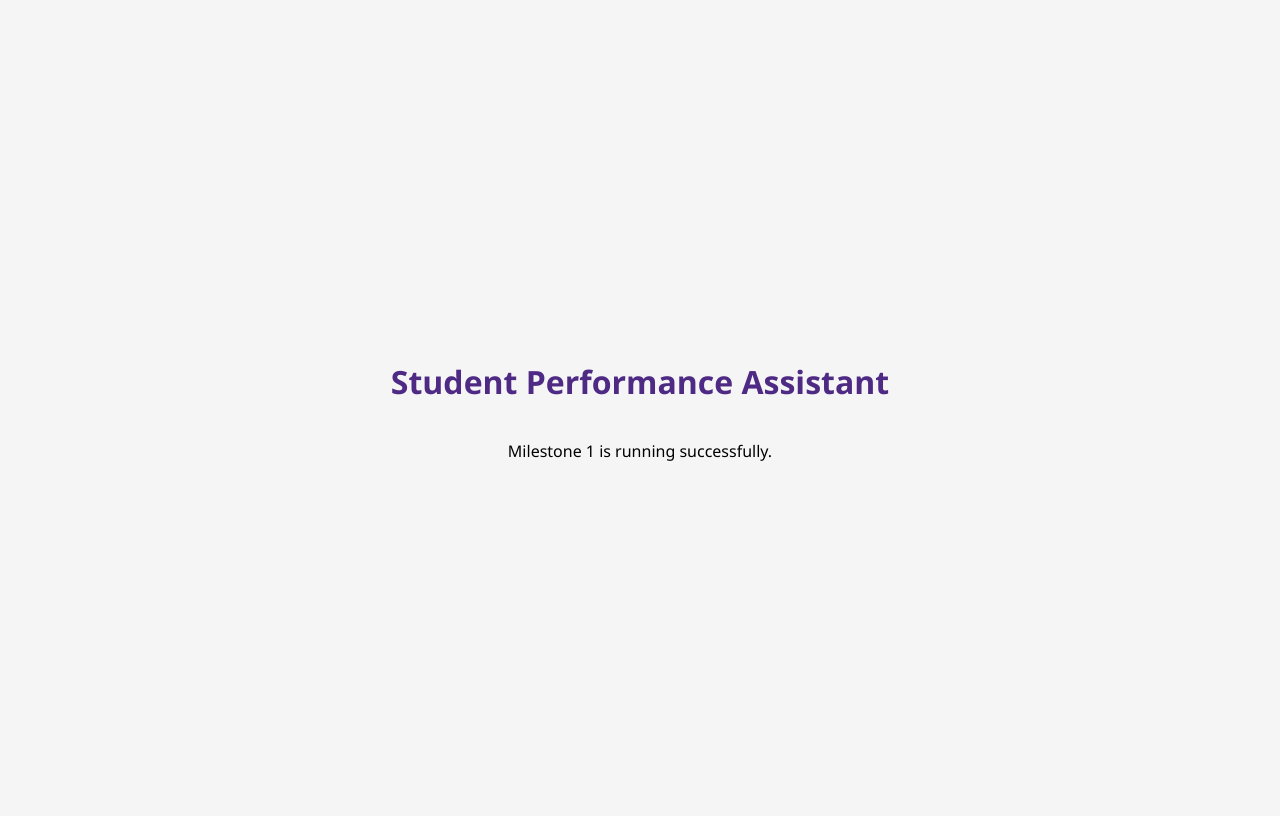
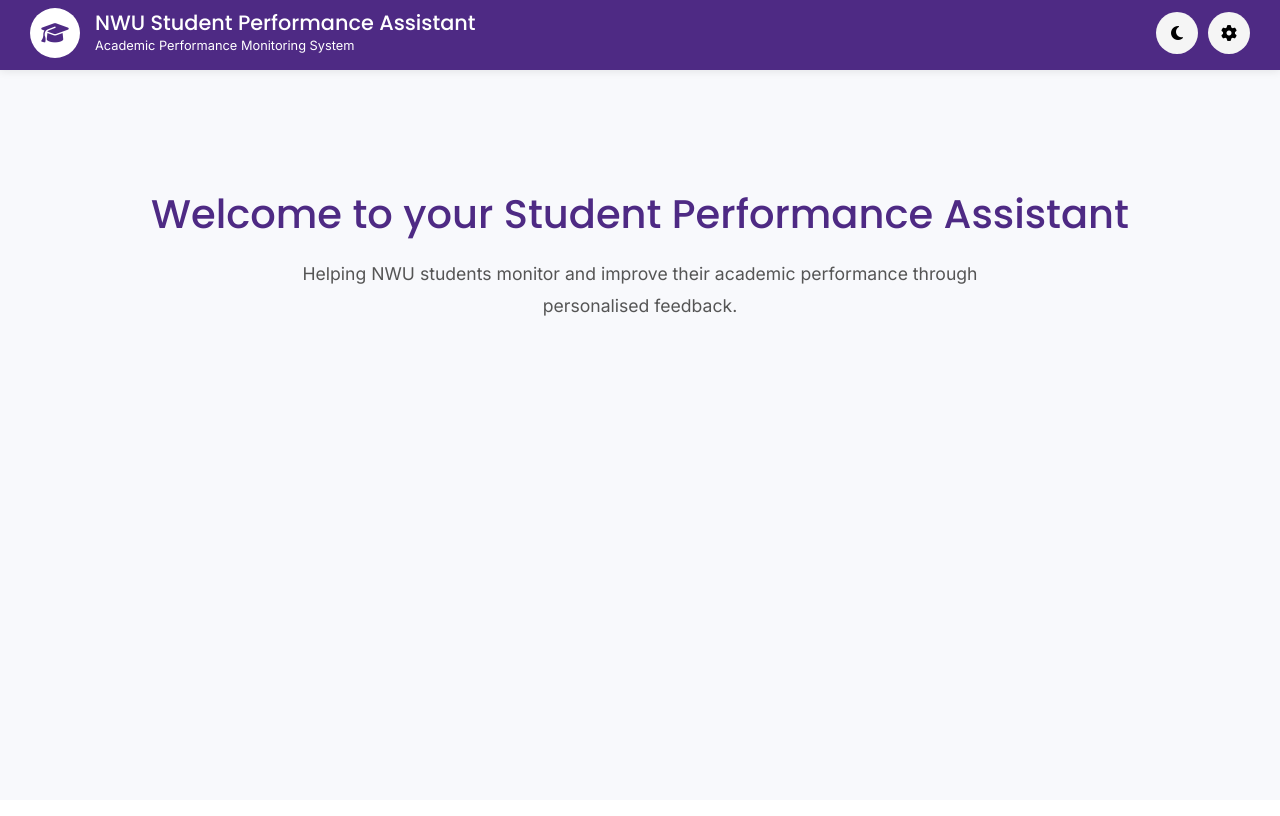
Before and after one commit to 45000794Ndlakuse/Student-Performance-Assistant, a Flask app: page / in a window 1280 px wide. After the commit the page ends 316 px from the top, so only its background shows below. Run offline with Flask 3, Linux system fonts and the light colour scheme.

Commit message:
Work of home page

```diff
--- a/frontend/static/css/base.css
+++ b/frontend/static/css/base.css
@@ -0,0 +1,45 @@
+/* ===========================
+   Global Styles
+=========================== */
+
+*{
+    margin:0;
+    padding:0;
+    box-sizing:border-box;
+}
+
+html{
+    scroll-behavior:smooth;
+}
+
+body{
+
+    font-family: "Inter", sans-serif;
+
+    background:#F8F9FC;
+
+    color:#2D3436;
+
+    min-height:100vh;
+
+}
+
+h1,h2,h3,h4,h5,h6{
+
+    font-family:"Poppins",sans-serif;
+
+}
+
+a{
+
+    text-decoration:none;
+
+    color:inherit;
+
+}
+
+button{
+
+    font-family:"Inter",sans-serif;
+
+}
--- a/frontend/static/css/layout.css
+++ b/frontend/static/css/layout.css
@@ -0,0 +1,47 @@
+/* ===========================
+   Layout
+=========================== */
+
+main{
+
+    width:100%;
+
+    max-width:1400px;
+
+    margin:auto;
+
+    padding:40px;
+
+}
+
+.welcome-section{
+
+    text-align:center;
+
+    padding:80px 20px;
+
+}
+
+.welcome-section h2{
+
+    font-size:2.5rem;
+
+    color:#4E2A84;
+
+    margin-bottom:20px;
+
+}
+
+.welcome-section p{
+
+    font-size:1.1rem;
+
+    color:#555;
+
+    max-width:700px;
+
+    margin:auto;
+
+    line-height:1.8;
+
+}
--- a/frontend/static/css/navbar.css
+++ b/frontend/static/css/navbar.css
@@ -0,0 +1,88 @@
+/* ===========================
+   Navigation Bar
+=========================== */
+
+.navbar {
+    position: sticky;
+    top: 0;
+
+    display: flex;
+    justify-content: space-between;
+    align-items: center;
+
+    padding: 0 30px;
+
+    height: 70px;
+
+    background:var(--primary);
+
+    box-shadow: 0 2px 8px rgba(0,0,0,0.08);
+
+    border-bottom: 4px solid #4E2A84;
+
+    z-index: 1000;
+}
+
+.navbar-left {
+    display: flex;
+    align-items: center;
+    gap: 15px;
+}
+
+.logo {
+    width: 50px;
+    height: 50px;
+
+    border-radius: 50%;
+
+    background: #ffffff;
+
+    color:var(--primary);
+
+    display: flex;
+    justify-content: center;
+    align-items: center;
+
+    font-size: 22px;
+}
+
+.title-group h1 {
+    margin: 0;
+
+    font-size: 1.3rem;
+
+    color: #ffffff;
+}
+
+.title-group p {
+    margin: 0;
+
+    font-size: 0.8rem;
+
+    color: #ffffff;
+}
+
+.navbar-right {
+    display: flex;
+    gap: 10px;
+}
+
+.icon-button {
+    width: 42px;
+    height: 42px;
+
+    border: none;
+
+    border-radius: 50%;
+
+    background: #f5f5f5;
+
+    cursor: pointer;
+
+    transition: 0.3s ease;
+}
+
+.icon-button:hover {
+    background: #4E2A84;
+    color: white;
+}
--- a/frontend/static/css/style.css
+++ /dev/null
@@ -1,23 +0,0 @@
-body{
-
-    background:#f5f5f5;
-
-    font-family:Segoe UI, sans-serif;
-
-    display:flex;
-
-    flex-direction:column;
-
-    justify-content:center;
-
-    align-items:center;
-
-    height:100vh;
-
-}
-
-h1{
-
-    color:#4E2A84;
-
-}
--- /dev/null
+++ b/frontend/static/css/variables.css
@@ -0,0 +1,21 @@
+:root{
+
+    --primary:#4E2A84;
+
+    --secondary:#6A49A5;
+
+    --accent:#F5B301;
+
+    --background:#F8F9FC;
+
+    --card:#FFFFFF;
+
+    --text:#2D3436;
+
+    --success:#27AE60;
+
+    --warning:#F39C12;
+
+    --danger:#E74C3C;
+
+}
--- a/frontend/templates/components/navbar.html
+++ b/frontend/templates/components/navbar.html
@@ -0,0 +1,28 @@
+<nav class="navbar">
+
+    <div class="navbar-left">
+
+        <div class="logo">
+            <i class="fa-solid fa-graduation-cap"></i>
+        </div>
+
+        <div class="title-group">
+            <h1>NWU Student Performance Assistant</h1>
+            <p>Academic Performance Monitoring System</p>
+        </div>
+
+    </div>
+
+    <div class="navbar-right">
+
+        <button class="icon-button">
+            <i class="fa-solid fa-moon"></i>
+        </button>
+
+        <button class="icon-button">
+            <i class="fa-solid fa-gear"></i>
+        </button>
+
+    </div>
+
+</nav>
--- a/frontend/templates/index.html
+++ b/frontend/templates/index.html
@@ -1,39 +1,16 @@
-<!DOCTYPE html>
+{% extends "layouts/base.html" %}
 
-<html lang="en">
+{% block content %}
 
-<head>
+<section class="welcome-section">
 
-    <meta charset="UTF-8">
-
-    <meta name="viewport"
-          content="width=device-width, initial-scale=1">
-
-    <title>Student Performance Assistant</title>
-
-    <link rel="stylesheet"
-          href="{{ url_for('static',
-          filename='css/style.css') }}">
-
-</head>
-
-<body>
-
-    <h1>
-
-        Student Performance Assistant
-
-    </h1>
+    <h2>Welcome to your Student Performance Assistant</h2>
 
     <p>
-
-        Milestone 1 is running successfully.
-
+        Helping NWU students monitor and improve their academic performance
+        through personalised feedback.
     </p>
 
-<script src="{{ url_for('static',
-filename='js/app.js') }}"></script>
+</section>
 
-</body>
-
-</html>
+{% endblock %}
--- a/frontend/templates/layouts/base.html
+++ b/frontend/templates/layouts/base.html
@@ -3,15 +3,35 @@
 
 <head>
 
-    <!-- Meta tags -->
+    <meta charset="UTF-8">
+
+    <meta name="viewport" content="width=device-width, initial-scale=1.0">
+
+    <title>Student Performance Assistant</title>
 
     <!-- Google Fonts -->
+    <link rel="preconnect" href="https://fonts.googleapis.com">
+    <link rel="preconnect" href="https://fonts.gstatic.com" crossorigin>
+
+    <link href="https://fonts.googleapis.com/css2?family=Inter:wght@300;400;500;600;700&family=Poppins:wght@400;500;600;700&display=swap" rel="stylesheet">
 
     <!-- Bootstrap -->
+    <link href="https://cdn.jsdelivr.net/npm/bootstrap@5.3.7/dist/css/bootstrap.min.css" rel="stylesheet">
 
     <!-- Font Awesome -->
+    <link rel="stylesheet"
+          href="https://cdnjs.cloudflare.com/ajax/libs/font-awesome/6.7.2/css/all.min.css">
 
     <!-- CSS -->
+    <link rel="stylesheet" href="{{ url_for('static', filename='css/variables.css') }}">
+    <link rel="stylesheet" href="{{ url_for('static', filename='css/base.css') }}">
+    <link rel="stylesheet" href="{{ url_for('static', filename='css/layout.css') }}">
+    <link rel="stylesheet" href="{{ url_for('static', filename='css/navbar.css') }}">
+    <link rel="stylesheet" href="{{ url_for('static', filename='css/buttons.css') }}">
+    <link rel="stylesheet" href="{{ url_for('static', filename='css/cards.css') }}">
+    <link rel="stylesheet" href="{{ url_for('static', filename='css/timeline.css') }}">
+    <link rel="stylesheet" href="{{ url_for('static', filename='css/animations.css') }}">
+    <link rel="stylesheet" href="{{ url_for('static', filename='css/responsive.css') }}">
 
 </head>
 
@@ -22,14 +42,17 @@
     <main>
 
         {% block content %}
-
         {% endblock %}
 
     </main>
 
     {% include 'components/footer.html' %}
 
+    <!-- Bootstrap JS -->
+    <script src="https://cdn.jsdelivr.net/npm/bootstrap@5.3.7/dist/js/bootstrap.bundle.min.js"></script>
+
     <!-- JavaScript -->
+    <script src="{{ url_for('static', filename='js/app.js') }}"></script>
 
 </body>
 
```
Also changed, not shown: frontend/static/css/variable.css (deleted).
